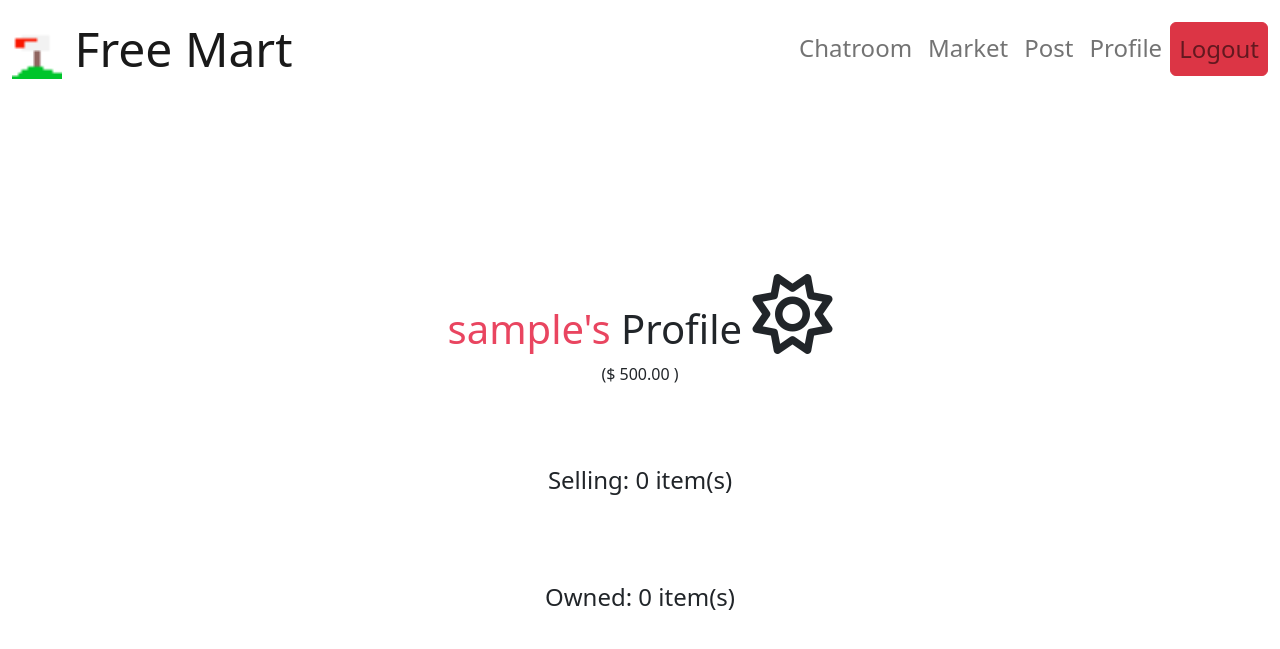
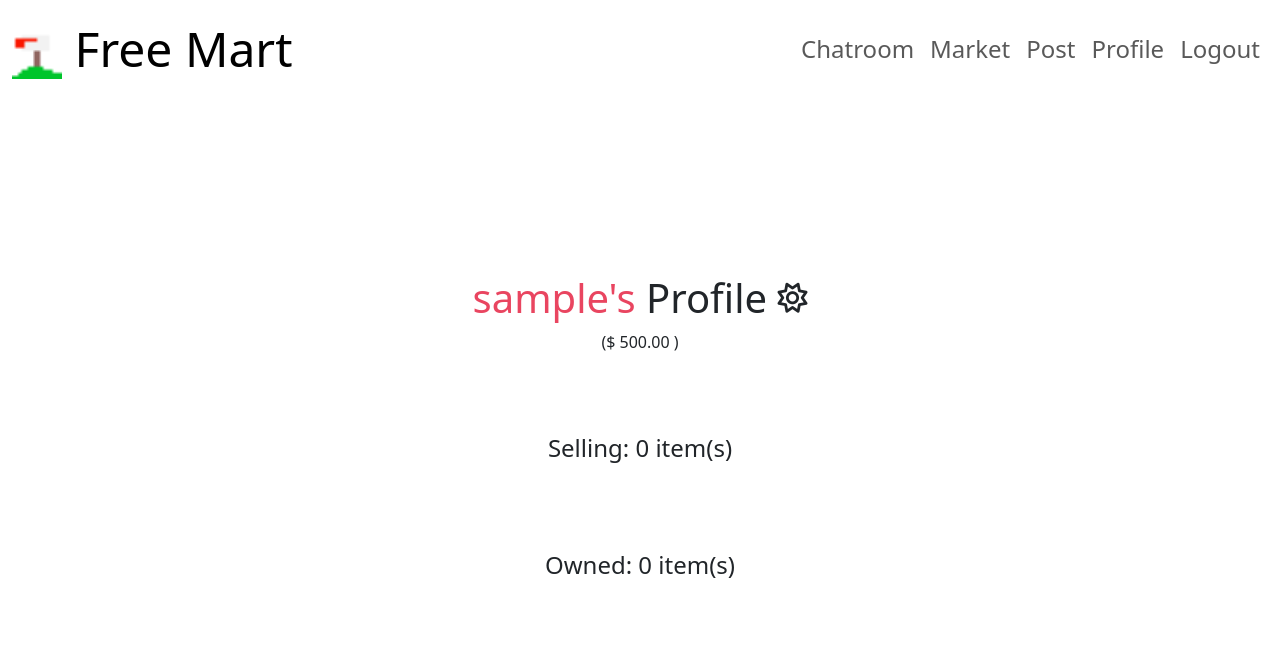
Before and after one commit to uio23/freeMartHosted, a Flask app: page /user/ in a window 1280 px wide. Shown: the top 649 px of the page. Run offline with Flask 3, Linux system fonts and the light colour scheme; the visitor is signed in with stand-in values (Sample User, id 1); data that the repository does not hold is empty; some libraries are stand-ins or nearby versions.

Commit message:
dark mode fix

```diff
--- a/freemart/templates/temp.html
+++ b/freemart/templates/temp.html
@@ -6,7 +6,7 @@
       <title>Free Mart</title>
       <link rel="shortcut icon" href="{{ url_for('static', filename='favicon.ico') }}">
       <script src="https://kit.fontawesome.com/7dfc14ad36.js" crossorigin="anonymous"></script>
-      <link rel="stylesheet" href="https://cdn.jsdelivr.net/npm/bootstrap@5.2.3/dist/css/bootstrap.min.css" integrity="sha384-rbsA2VBKQhggwzxH7pPCaAqO46MgnOM80zW1RWuH61DGLwZJEdK2Kadq2F9CUG65" crossorigin="anonymous">
+      <link href="https://cdn.jsdelivr.net/npm/bootstrap@5.3.0-alpha1/dist/css/bootstrap.min.css" rel="stylesheet" integrity="sha384-GLhlTQ8iRABdZLl6O3oVMWSktQOp6b7In1Zl3/Jr59b6EGGoI1aFkw7cmDA6j6gD" crossorigin="anonymous">
       <link rel="stylesheet" type="text/css" href="{{ url_for('static', filename='style&script/styles.css') }}">
       <script src="https://cdnjs.cloudflare.com/ajax/libs/jquery/3.6.3/jquery.min.js"></script>
   </head>
@@ -69,7 +69,7 @@
       </div>
 
 
-      <script src="https://cdn.jsdelivr.net/npm/bootstrap@5.0.2/dist/js/bootstrap.bundle.min.js" integrity="sha384-MrcW6ZMFYlzcLA8Nl+NtUVF0sA7MsXsP1UyJoMp4YLEuNSfAP+JcXn/tWtIaxVXM" crossorigin="anonymous"></script>
+      <script src="https://cdn.jsdelivr.net/npm/bootstrap@5.3.0-alpha1/dist/js/bootstrap.bundle.min.js" integrity="sha384-w76AqPfDkMBDXo30jS1Sgez6pr3x5MlQ1ZAGC+nuZB+EYdgRZgiwxhTBTkF7CXvN" crossorigin="anonymous"></script>
       <script type="text/javascript">
         $("#modeToggler").on('click', function(event){
           if ($(event.target).hasClass('fa-sun')) {
--- a/freemart/templates/user/profile.html
+++ b/freemart/templates/user/profile.html
@@ -1,7 +1,7 @@
 {% extends "temp.html" %}
 
 {% block header %}
-<h1><span>{{ user.username }}'s</span> Profile <i class="fa-regular fa-sun fa-2x" id="modeToggler"></i></h1>
+<h1><span>{{ user.username }}'s</span> Profile <i class="fa-regular fa-sun fa-xs" id="modeToggler"></i></h1>
 <p style="margin-bottom: 10vh;">($ {{ user.balance|round(2) }} )</p>
 {% endblock %}
 
```
